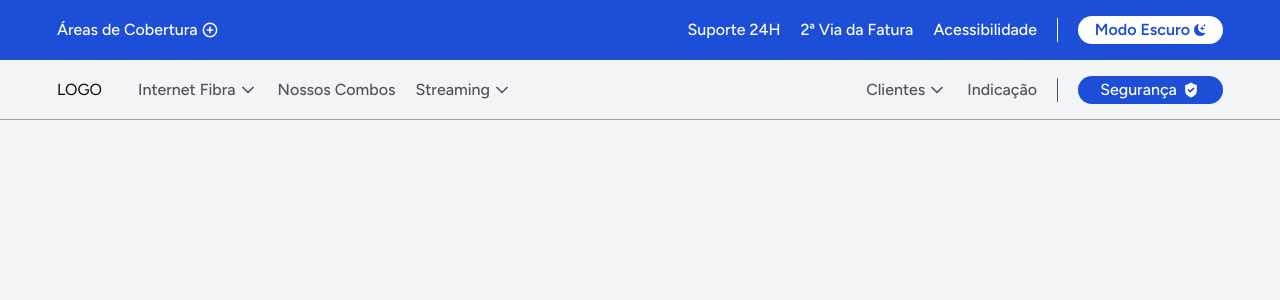
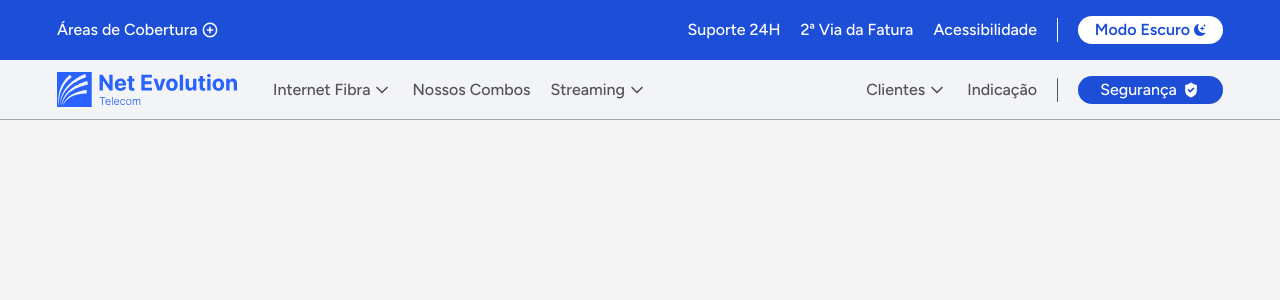
Before and after one commit to PauloRnb/newsite, a Next.js app: page / in a window 1280 px wide. Shown: the top 300 px of the page. Built offline with nearby package versions, Linux system fonts and the light colour scheme.

Commit message:
Atualização do projeto

```diff
--- a/src/components/Header/HeaderDesktop.tsx
+++ b/src/components/Header/HeaderDesktop.tsx
@@ -1,5 +1,6 @@
 "use client";
 import Link from "next/link";
+import Image from "next/image";
 import * as NavigationMenu from "@radix-ui/react-navigation-menu";
 import { Separator } from "@radix-ui/react-separator";
 import { ShieldCheck, ChevronDown, Download } from "lucide-react";
@@ -11,7 +12,22 @@ export default function HeaderDesktop() {
     <div className="h-full container flex items-center justify-between gap-2 px-6 32lg:px-0">
       <div className="h-full flex items-center justify-start gap-9">
         <Link href="/" className="select-none">
-          LOGO
+          <Image
+            src="/logoblue.svg"
+            alt="Logo Net Evolution"
+            width={180}
+            height={35}
+            priority
+            className="dark:hidden block"
+          />
+          <Image
+            src="/logowhite.svg"
+            alt="Logo Net Evolution"
+            width={180}
+            height={35}
+            priority
+            className="hidden dark:block"
+          />
         </Link>
         {/* Menu DropDown Left */}
         <NavigationMenu.Root className="relative z-10 flex items-center justify-center">
--- a/src/components/Header/HeaderMobile.tsx
+++ b/src/components/Header/HeaderMobile.tsx
@@ -1,12 +1,28 @@
 "use client";
 import Link from "next/link";
 import { DrawerMain } from "../Drawer/DrawerMain";
+import Image from "next/image";
 
 export default function HeaderMobile() {
   return (
     <nav className="flex w-full items-center justify-between px-5 dark:bg-zinc-900 lg:px-6 h-full">
       <Link href="/" className="select-none">
-        Logo
+        <Image
+          src="/logoblue.svg"
+          alt="Logo Net Evolution"
+          width={180}
+          height={35}
+          priority
+          className="dark:hidden block"
+        />
+        <Image
+          src="/logowhite.svg"
+          alt="Logo Net Evolution"
+          width={180}
+          height={35}
+          priority
+          className="hidden dark:block"
+        />
       </Link>
       <DrawerMain />
     </nav>
```
Also changed, not shown: public/logoblue.svg (added), public/logowhite.svg (added).
